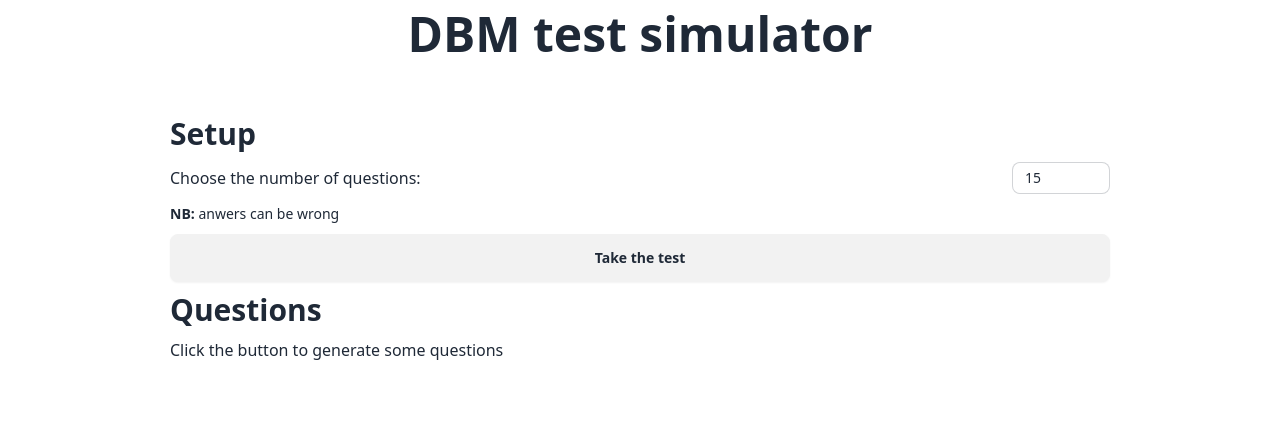
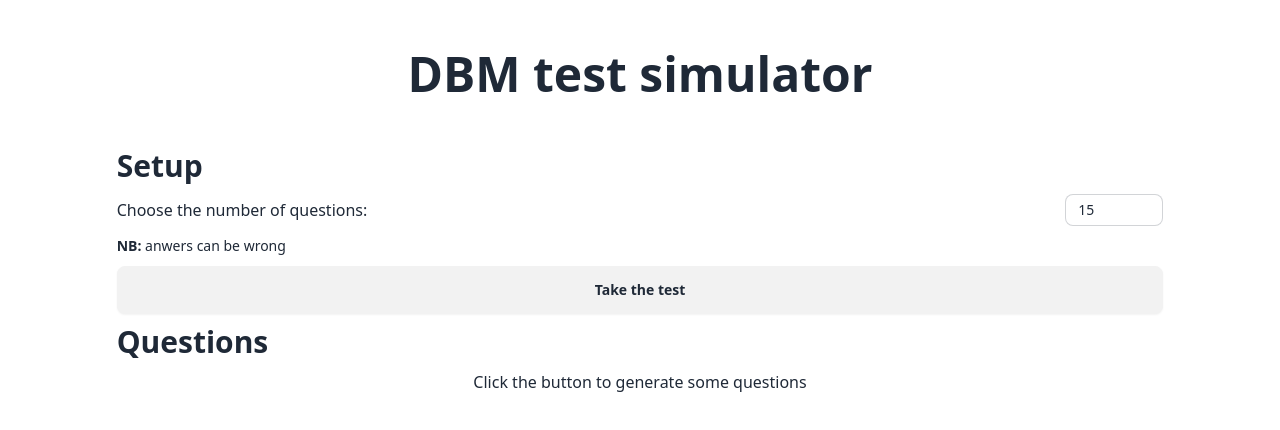
Before and after one commit to Gabriele3vi/DigitalBusinessModellingQuiz, a SvelteKit app: page / in a window 1280 px wide. Shown: the top 430 px of the page. Built offline with nearby package versions, Linux system fonts and the light colour scheme.

Commit message:
Improved UI and corrected some questions

```diff
--- a/src/components/Question.svelte
+++ b/src/components/Question.svelte
@@ -7,6 +7,7 @@
     let id = qnumber * Math.random()
 
     if (givenAnswer == correctAnswer) console.log("correct")
+    let showCorrect = false
 </script>
 
 <div class="card bg-base-200 shadow-xl p-5 flex gap-y-3 ">
@@ -21,10 +22,17 @@
     </div>
     {/each}
     {#if givenAnswer != ""}
-        {#if givenAnswer === correctAnswer}
+        <div class="flex md:flex-row flex-col md:justify-between items-center p-1 w-full gap-y-2 md:gap-x-5">
+            {#if givenAnswer.toLowerCase() === correctAnswer.toLowerCase()}
             <p class="font-bold text-green-600">Correct</p>
-        {:else}
+            {:else}
             <p class="font-bold text-red-600">Wrong</p>
-        {/if}
+                {#if showCorrect}
+                <p class="p-1.5 rounded-md bg-base-300 italic max-w-1/2">{correctAnswer}</p>
+                {:else}
+                <button class="btn btn-sm " on:click={() => showCorrect = true}>Show correct answer</button>
+                {/if}
+            {/if}
+        </div>
     {/if}
 </div>
--- a/src/routes/+layout.svelte
+++ b/src/routes/+layout.svelte
@@ -2,6 +2,6 @@
     import "../app.css";
 </script>
 
-<div class="w-9/12 m-auto p-2.5">
+<div class="w-10/12 m-auto p-2.5 h-full">
     <slot />
 </div>
--- a/src/routes/+page.svelte
+++ b/src/routes/+page.svelte
@@ -40,8 +40,8 @@
 </script>
 
 
-<div class="flex flex-col gap-y-2.5">
-  <h1 class="text-5xl font-bold text-center mb-12">
+<div class="flex flex-col gap-y-2.5 h-full">
+  <h1 class="text-5xl font-bold text-center my-10">
       DBM test simulator
   </h1>
   <div class="flex flex-col gap-y-2.5">
@@ -63,12 +63,11 @@
   <h1 class="text-3xl font-bold">Questions</h1>
   <div class="flex flex-col gap-y-5">
     {#if !started}
-    <h3>Click the button to generate some questions</h3>
+    <h3 class="text-center">Click the button to generate some questions</h3>
     {:else}
      {#each questions as q (q.qnumber)}
       <Question {...q}/>
      {/each}
-
     {/if}
   </div>
 </div>
```
Also changed, not shown: static/q.json.
